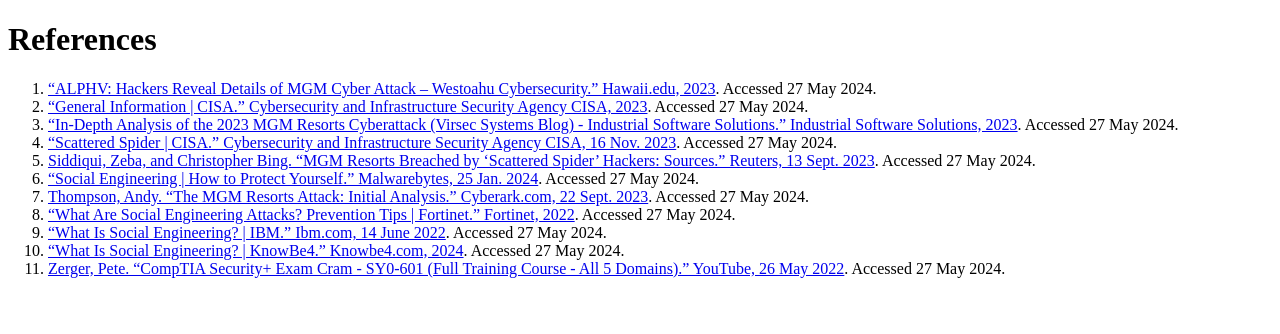
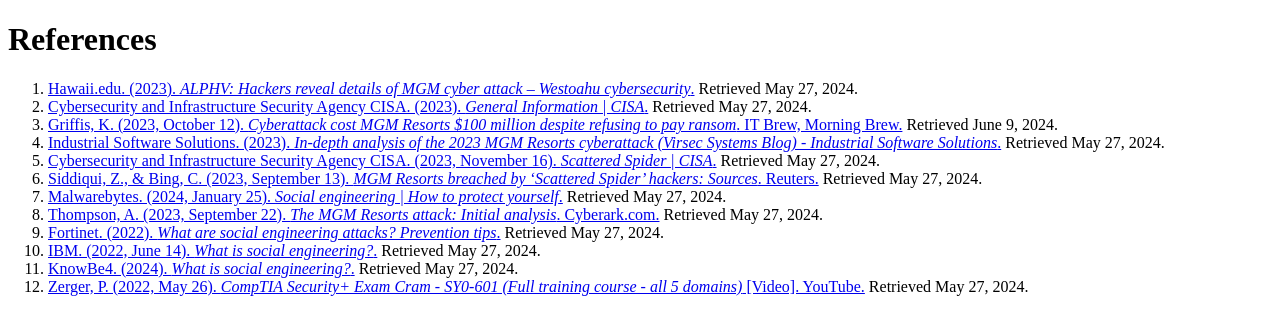
Before and after one commit to johnpstratton/gotcha, a plain HTML site: page references.html in a window 1280 px wide. Drawn offline with Linux system fonts and the light colour scheme.

Commit message:
added sources

```diff
--- a/references.html
+++ b/references.html
@@ -8,17 +8,18 @@
 <body>
     <h1>References</h1>
     <ol>
-        <li><a href="https://westoahu.hawaii.edu/cyber/global-weekly-exec-summary/alphv-hackers-reveal-details-of-mgm-cyber-attack/">“ALPHV: Hackers Reveal Details of MGM Cyber Attack – Westoahu Cybersecurity.” Hawaii.edu, 2023</a>. Accessed 27 May 2024.</li>
-        <li><a href="https://www.cisa.gov/stopransomware/general-information">“General Information | CISA.” Cybersecurity and Infrastructure Security Agency CISA, 2023</a>. Accessed 27 May 2024.</li>
-        <li><a href="https://industrial-software.com/community/news/in-depth-analysis-of-the-2023-mgm-resorts-cyberattack-virsec-systems-blog/">“In-Depth Analysis of the 2023 MGM Resorts Cyberattack (Virsec Systems Blog) - Industrial Software Solutions.” Industrial Software Solutions, 2023</a>. Accessed 27 May 2024.</li>
-        <li><a href="https://www.cisa.gov/news-events/cybersecurity-advisories/aa23-320a">“Scattered Spider | CISA.” Cybersecurity and Infrastructure Security Agency CISA, 16 Nov. 2023</a>. Accessed 27 May 2024.</li>
-        <li><a href="https://www.reuters.com/technology/moodys-says-breach-mgm-is-credit-negative-disruption-lingers-2023-09-13/">Siddiqui, Zeba, and Christopher Bing. “MGM Resorts Breached by ‘Scattered Spider’ Hackers: Sources.” Reuters, 13 Sept. 2023</a>. Accessed 27 May 2024.</li>
-        <li><a href="https://www.malwarebytes.com/social-engineering">“Social Engineering | How to Protect Yourself.” Malwarebytes, 25 Jan. 2024</a>. Accessed 27 May 2024.</li>
-        <li><a href="https://www.cyberark.com/resources/blog/the-mgm-resorts-attack-initial-analysis">Thompson, Andy. “The MGM Resorts Attack: Initial Analysis.” Cyberark.com, 22 Sept. 2023</a>. Accessed 27 May 2024.</li>
-        <li><a href="https://www.fortinet.com/resources/cyberglossary/social-engineering#:~:text=Social%20engineering%20refers%20to%20a,attack%20typically%20takes%20multiple%20steps">“What Are Social Engineering Attacks? Prevention Tips | Fortinet.” Fortinet, 2022</a>. Accessed 27 May 2024.</li>
-        <li><a href="https://www.ibm.com/topics/social-engineering">“What Is Social Engineering? | IBM.” Ibm.com, 14 June 2022</a>. Accessed 27 May 2024.</li>
-        <li><a href="https://www.knowbe4.com/what-is-social-engineering#attack-examples">“What Is Social Engineering? | KnowBe4.” Knowbe4.com, 2024</a>. Accessed 27 May 2024.</li>
-        <li><a href="https://www.youtube.com/watch?v=9Hd8QJmZQUc">Zerger, Pete. “CompTIA Security+ Exam Cram - SY0-601 (Full Training Course - All 5 Domains).” YouTube, 26 May 2022</a>. Accessed 27 May 2024.</li>
+        <li><a href="https://westoahu.hawaii.edu/cyber/global-weekly-exec-summary/alphv-hackers-reveal-details-of-mgm-cyber-attack/">Hawaii.edu. (2023). <i>ALPHV: Hackers reveal details of MGM cyber attack – Westoahu cybersecurity</i>.</a> Retrieved May 27, 2024.</li>
+        <li><a href="https://www.cisa.gov/stopransomware/general-information">Cybersecurity and Infrastructure Security Agency CISA. (2023). <i>General Information | CISA</i>.</a> Retrieved May 27, 2024.</li>
+        <li><a href="https://www.itbrew.com/stories/2023/10/12/cyberattack-cost-mgm-resorts-usd100-million-despite-refusing-to-pay-ransom">Griffis, K. (2023, October 12). <i>Cyberattack cost MGM Resorts $100 million despite refusing to pay ransom</i>. IT Brew, Morning Brew.</a> Retrieved June 9, 2024.</li>
+        <li><a href="https://industrial-software.com/community/news/in-depth-analysis-of-the-2023-mgm-resorts-cyberattack-virsec-systems-blog/">Industrial Software Solutions. (2023). <i>In-depth analysis of the 2023 MGM Resorts cyberattack (Virsec Systems Blog) - Industrial Software Solutions</i>.</a> Retrieved May 27, 2024.</li>
+        <li><a href="https://www.cisa.gov/news-events/cybersecurity-advisories/aa23-320a">Cybersecurity and Infrastructure Security Agency CISA. (2023, November 16). <i>Scattered Spider | CISA</i>.</a> Retrieved May 27, 2024.</li>
+        <li><a href="https://www.reuters.com/technology/moodys-says-breach-mgm-is-credit-negative-disruption-lingers-2023-09-13/">Siddiqui, Z., & Bing, C. (2023, September 13). <i>MGM Resorts breached by ‘Scattered Spider’ hackers: Sources</i>. Reuters.</a> Retrieved May 27, 2024.</li>
+        <li><a href="https://www.malwarebytes.com/social-engineering">Malwarebytes. (2024, January 25). <i>Social engineering | How to protect yourself</i>.</a> Retrieved May 27, 2024.</li>
+        <li><a href="https://www.cyberark.com/resources/blog/the-mgm-resorts-attack-initial-analysis">Thompson, A. (2023, September 22). <i>The MGM Resorts attack: Initial analysis</i>. Cyberark.com.</a> Retrieved May 27, 2024.</li>
+        <li><a href="https://www.fortinet.com/resources/cyberglossary/social-engineering#:~:text=Social%20engineering%20refers%20to%20a,attack%20typically%20takes%20multiple%20steps">Fortinet. (2022). <i>What are social engineering attacks? Prevention tips</i>.</a> Retrieved May 27, 2024.</li>
+        <li><a href="https://www.ibm.com/topics/social-engineering">IBM. (2022, June 14). <i>What is social engineering?</i>.</a> Retrieved May 27, 2024.</li>
+        <li><a href="https://www.knowbe4.com/what-is-social-engineering#attack-examples">KnowBe4. (2024). <i>What is social engineering?</i>.</a> Retrieved May 27, 2024.</li>
+        <li><a href="https://www.youtube.com/watch?v=9Hd8QJmZQUc">Zerger, P. (2022, May 26). <i>CompTIA Security+ Exam Cram - SY0-601 (Full training course - all 5 domains)</i> [Video]. YouTube.</a> Retrieved May 27, 2024.</li>
     </ol>
 </body>
 </html>
```
